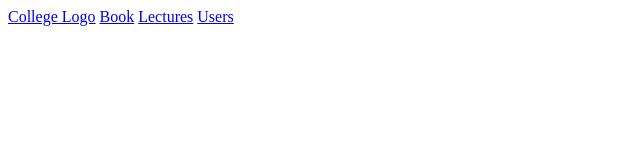
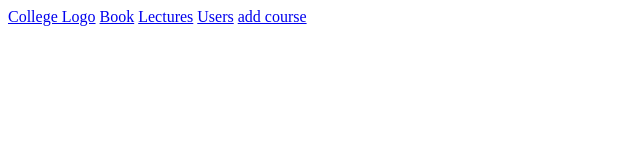
Before and after one commit to saisj2002/saisj2002.github.io, a plain HTML site: page Images/images.html in a window 1280 px wide. Shown: the full height of the page, 0-640 px from the left. Drawn offline with Linux system fonts and the light colour scheme.

Commit message:
Images added

```diff
--- a/Images/images.html
+++ b/Images/images.html
@@ -10,5 +10,6 @@
     <a href="book.png">Book</a>
     <a href="lectures.png">Lectures</a>
     <a href="users.png">Users</a>
+    <a href="add course.png">add course</a>
 </body>
 </html>
```
Also changed, not shown: Images/add course.png (added).
